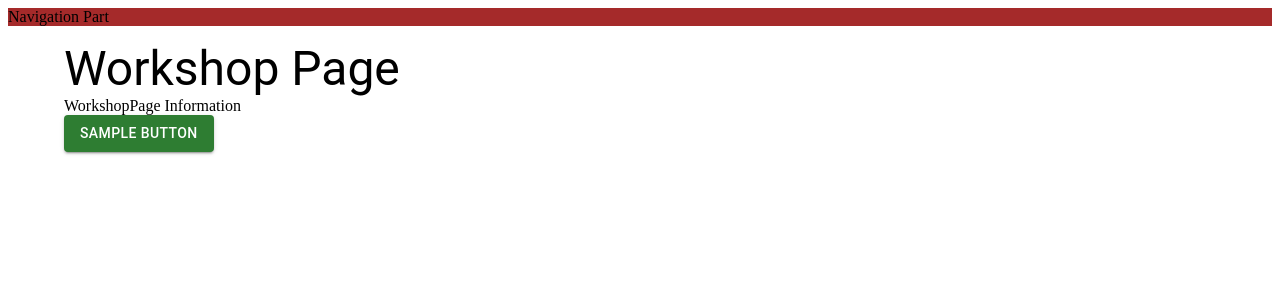
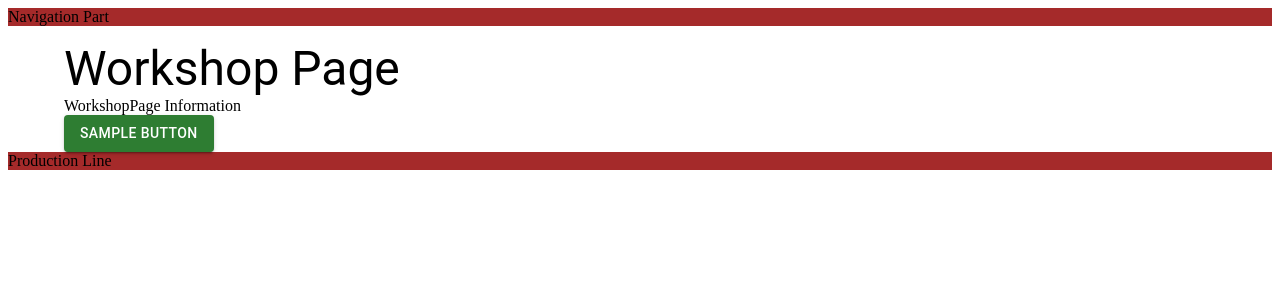
Before and after one commit to ubc-cpsc455-2024S/project-16_dev_dynasty, a React (Vite) app in the folder Frontend/: page / in a window 1280 px wide. Shown: the top 300 px of the page. Built offline with nearby package versions, Linux system fonts and the light colour scheme.

Commit message:
productionLineComponentAndy branch created

```diff
--- /dev/null
+++ b/Frontend/src/components/workshop/Productionline.jsx
@@ -0,0 +1,12 @@
+import React, { ReactNode } from 'react'
+
+const Productionline = ({ children }) => {
+  return (
+    <div>
+      <div style={{ width: '100%', background: 'brown' }}>Production Line</div>
+      <div>{children}</div>
+    </div>
+  )
+}
+
+export default Productionline
--- a/Frontend/src/pages/WorkshopPage.jsx
+++ b/Frontend/src/pages/WorkshopPage.jsx
@@ -2,9 +2,11 @@ import React from 'react'
 import Navbar from '../components/navigation/Navbar'
 import Header1 from '../components/headers/Header1'
 import { Button } from '@mui/material'
+import Productionline from '../components/workshop/Productionline'
 
 const WorkshopPage = () => {
   return (
+    <div>
       <Navbar>
         <Header1 title={'Workshop Page'}>
           <div>WorkshopPage Information</div>
@@ -13,6 +15,8 @@ const WorkshopPage = () => {
           </Button>
         </Header1>
       </Navbar>
+      <Productionline />
+    </div>
   )
 }
 
```
Lines whose indentation alone changed are shown as unchanged.
